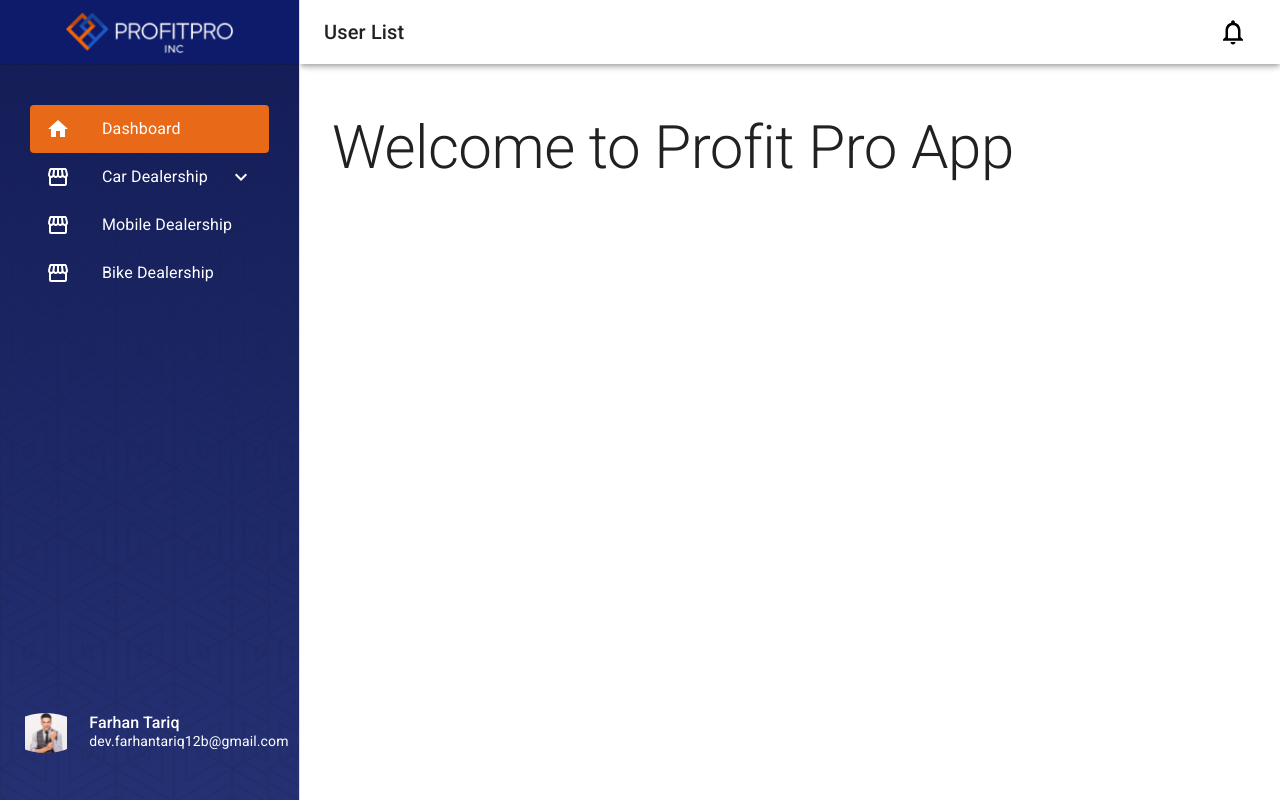
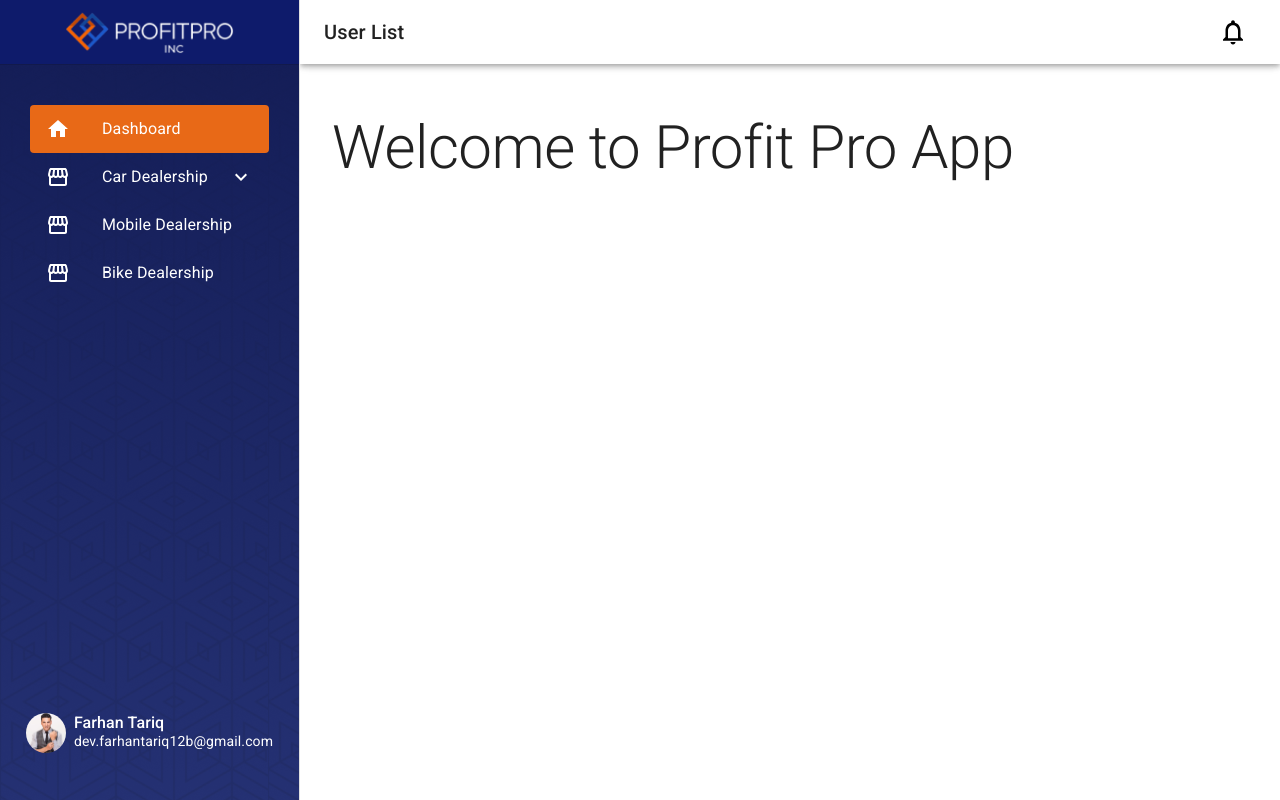
Before and after one commit to visengineering/profitpro-frontend, a React (Create React App) app: page / in a window 1280 px wide. Built offline with nearby package versions, Linux system fonts and the light colour scheme.

Commit message:
Add profile

```diff
--- a/src/components/generic-components/drawer/index.jsx
+++ b/src/components/generic-components/drawer/index.jsx
@@ -141,7 +141,7 @@ export default function Drawer() {
             <Box className="personal-info-container">
               <Avatar
                 alt="Farhan Tariq"
-                sx={{ width: "auto" }}
+                className="avatar-info"
                 src="/avatar5.jpg"
               />
               <Box className="personal-info">
--- a/src/styles/shared/_drawer.scss
+++ b/src/styles/shared/_drawer.scss
@@ -51,9 +51,14 @@ $backgroundImage: url("../../../public/SideBar.png"); // Adjust the path
     align-items: center;
     margin: 0 auto;
 
+    .avatar-info > img {
+      width: auto;
+    }
+
     .personal-info {
       display: flex;
       flex-direction: column;
+
 
       .name {
         font-size: 16px;
```
